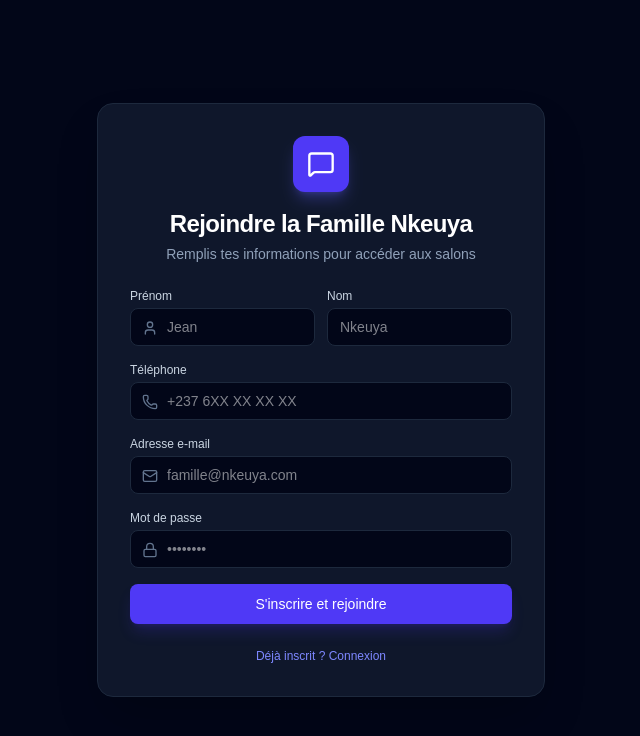
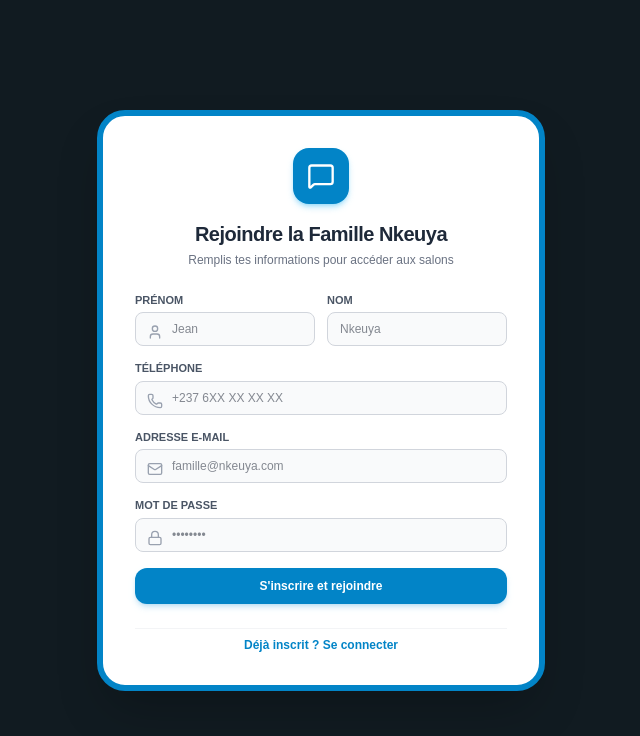
Before and after one commit to adou833/NkeuyaTchat, a Next.js app: page /auth in a window 1280 px wide. Shown: the top 736 px of the page, without its empty margins (319-959 px from the left). Built offline with nearby package versions, Linux system fonts and the light colour scheme.

Commit message:
Refactor AuthPage layout and styles
Updated styling and structure of the authentication page, including label adjustments and input field styles.

```diff
--- a/app/auth/page.tsx
+++ b/app/auth/page.tsx
@@ -3,7 +3,7 @@
 import { useState } from 'react';
 import { supabase } from '@/lib/supabase';
 import { useRouter } from 'next/navigation';
-import { MessageSquare, Lock, Mail, User, Phone, CheckCircle2, ShieldAlert, Loader2 } from 'lucide-react';
+import { MessageSquare, Lock, Mail, User, Phone, ShieldAlert, Loader2 } from 'lucide-react';
 
 export default function AuthPage() {
   const [isSignUp, setIsSignUp] = useState(true);
@@ -47,7 +47,7 @@ export default function AuthPage() {
     }
 
     if (isSignUp) {
-      const { data, error: signUpError } = await supabase.auth.signUp({
+      const { error: signUpError } = await supabase.auth.signUp({
         email,
         password,
         options: {
@@ -80,68 +80,69 @@ export default function AuthPage() {
   };
 
   return (
-    <main className="flex min-h-screen items-center justify-center bg-slate-950 px-4 py-8 text-white">
-      <div className="w-full max-w-md space-y-6 rounded-2xl bg-slate-900 p-8 shadow-2xl border border-slate-800">
+    <main className="flex min-h-[100dvh] items-center justify-center bg-[#111b21] px-4 py-8 text-white">
+      <div className="w-full max-w-md space-y-6 rounded-[28px] bg-white text-gray-900 p-8 shadow-2xl border-[6px] border-[#0284c7] relative overflow-hidden">
+
         <div className="text-center">
-          <div className="inline-flex h-14 w-14 items-center justify-center rounded-xl bg-indigo-600 shadow-lg shadow-indigo-500/30">
+          <div className="inline-flex h-14 w-14 items-center justify-center rounded-2xl bg-[#0284c7] text-white shadow-md shadow-sky-500/30">
             <MessageSquare className="h-7 w-7 text-white" />
           </div>
-          <h1 className="mt-4 text-2xl font-bold tracking-tight">
+          <h1 className="mt-4 text-xl font-bold tracking-tight text-gray-800">
             {isSignUp ? 'Rejoindre la Famille Nkeuya' : 'Connexion à NkeuyaTchat'}
           </h1>
-          <p className="mt-1 text-sm text-slate-400">
+          <p className="mt-1 text-xs text-gray-500">
             {isSignUp ? 'Remplis tes informations pour accéder aux salons' : 'Heureux de te revoir parmi nous !'}
           </p>
         </div>
 
         {error && (
-          <div className="rounded-lg bg-red-500/10 border border-red-500/20 p-3 text-sm text-red-400 flex items-center gap-2">
-            <ShieldAlert className="h-5 w-5 shrink-0" />
+          <div className="rounded-lg bg-red-50 border border-red-200 p-3 text-xs text-red-600 flex items-center gap-2">
+            <ShieldAlert className="h-4 w-4 shrink-0" />
             <span>{error}</span>
           </div>
         )}
 
-        <form className="space-y-4" onSubmit={handleAuth}>
+        <form className="space-y-3.5" onSubmit={handleAuth}>
           {isSignUp && (
             <>
               <div className="grid grid-cols-2 gap-3">
                 <div>
-                  <label className="block text-xs font-medium text-slate-300 mb-1">Prénom</label>
+                  <label className="block text-[11px] font-semibold text-gray-600 uppercase mb-1">Prénom</label>
                   <div className="relative">
-                    <User className="absolute left-3 top-3 h-4 w-4 text-slate-500" />
+                    <User className="absolute left-3 top-3 h-4 w-4 text-gray-400" />
                     <input
                       type="text"
                       required
                       value={prenom}
                       onChange={(e) => setPrenom(e.target.value)}
-                      className="w-full pl-9 pr-3 py-2 bg-slate-950 border border-slate-800 rounded-lg text-sm text-white focus:ring-2 focus:ring-indigo-500 focus:outline-none"
+                      className="w-full pl-9 pr-3 py-2 bg-gray-50 border border-gray-300 rounded-lg text-xs text-gray-900 focus:ring-2 focus:ring-[#0284c7] focus:outline-none"
                       placeholder="Jean"
                     />
                   </div>
                 </div>
                 <div>
-                  <label className="block text-xs font-medium text-slate-300 mb-1">Nom</label>
+                  <label className="block text-[11px] font-semibold text-gray-600 uppercase mb-1">Nom</label>
                   <input
                     type="text"
                     required
                     value={nom}
                     onChange={(e) => setNom(e.target.value)}
-                    className="w-full px-3 py-2 bg-slate-950 border border-slate-800 rounded-lg text-sm text-white focus:ring-2 focus:ring-indigo-500 focus:outline-none"
+                    className="w-full px-3 py-2 bg-gray-50 border border-gray-300 rounded-lg text-xs text-gray-900 focus:ring-2 focus:ring-[#0284c7] focus:outline-none"
                     placeholder="Nkeuya"
                   />
                 </div>
               </div>
 
               <div>
-                <label className="block text-xs font-medium text-slate-300 mb-1">Téléphone</label>
+                <label className="block text-[11px] font-semibold text-gray-600 uppercase mb-1">Téléphone</label>
                 <div className="relative">
-                  <Phone className="absolute left-3 top-3 h-4 w-4 text-slate-500" />
+                  <Phone className="absolute left-3 top-3 h-4 w-4 text-gray-400" />
                   <input
                     type="tel"
                     required
                     value={telephone}
                     onChange={(e) => setTelephone(e.target.value)}
-                    className="w-full pl-9 pr-3 py-2 bg-slate-950 border border-slate-800 rounded-lg text-sm text-white focus:ring-2 focus:ring-indigo-500 focus:outline-none"
+                    className="w-full pl-9 pr-3 py-2 bg-gray-50 border border-gray-300 rounded-lg text-xs text-gray-900 focus:ring-2 focus:ring-[#0284c7] focus:outline-none"
                     placeholder="+237 6XX XX XX XX"
                   />
                 </div>
@@ -150,41 +151,41 @@ export default function AuthPage() {
           )}
 
           <div>
-            <label className="block text-xs font-medium text-slate-300 mb-1">Adresse e-mail</label>
+            <label className="block text-[11px] font-semibold text-gray-600 uppercase mb-1">Adresse e-mail</label>
             <div className="relative">
-              <Mail className="absolute left-3 top-3 h-4 w-4 text-slate-500" />
+              <Mail className="absolute left-3 top-3 h-4 w-4 text-gray-400" />
               <input
                 type="email"
                 required
                 value={email}
                 onChange={(e) => setEmail(e.target.value)}
-                className="w-full pl-9 pr-3 py-2 bg-slate-950 border border-slate-800 rounded-lg text-sm text-white focus:ring-2 focus:ring-indigo-500 focus:outline-none"
+                className="w-full pl-9 pr-3 py-2 bg-gray-50 border border-gray-300 rounded-lg text-xs text-gray-900 focus:ring-2 focus:ring-[#0284c7] focus:outline-none"
                 placeholder="famille@nkeuya.com"
               />
             </div>
           </div>
 
           <div>
-            <label className="block text-xs font-medium text-slate-300 mb-1">Mot de passe</label>
+            <label className="block text-[11px] font-semibold text-gray-600 uppercase mb-1">Mot de passe</label>
             <div className="relative">
-              <Lock className="absolute left-3 top-3 h-4 w-4 text-slate-500" />
+              <Lock className="absolute left-3 top-3 h-4 w-4 text-gray-400" />
               <input
                 type="password"
                 required
                 value={password}
                 onChange={(e) => setPassword(e.target.value)}
-                className="w-full pl-9 pr-3 py-2 bg-slate-950 border border-slate-800 rounded-lg text-sm text-white focus:ring-2 focus:ring-indigo-500 focus:outline-none"
+                className="w-full pl-9 pr-3 py-2 bg-gray-50 border border-gray-300 rounded-lg text-xs text-gray-900 focus:ring-2 focus:ring-[#0284c7] focus:outline-none"
                 placeholder="••••••••"
               />
             </div>
             {isSignUp && password.length > 0 && (
               <div className="mt-2 space-y-1">
-                <div className="flex h-1.5 w-full rounded-full bg-slate-800 overflow-hidden">
+                <div className="flex h-1.5 w-full rounded-full bg-gray-200 overflow-hidden">
                   <div className={`h-full transition-all duration-300 ${strength.color}`} style={{ width: `${(strength.score / 4) * 100}%` }} />
                 </div>
                 <div className="flex justify-between items-center text-[10px]">
-                  <span className="text-slate-400">Force : <strong className="text-white">{strength.label}</strong></span>
-                  <span className={password.length >= 6 ? "text-emerald-400" : "text-slate-500"}>6 car. min</span>
+                  <span className="text-gray-500">Force : <strong className="text-gray-700">{strength.label}</strong></span>
+                  <span className={password.length >= 6 ? "text-emerald-600 font-bold" : "text-gray-400"}>6 car. min</span>
                 </div>
               </div>
             )}
@@ -193,22 +194,22 @@ export default function AuthPage() {
           <button
             type="submit"
             disabled={loading}
-            className="w-full flex items-center justify-center py-2.5 px-4 rounded-lg text-sm font-medium text-white bg-indigo-600 hover:bg-indigo-700 transition-colors shadow-lg shadow-indigo-600/20 disabled:opacity-50 mt-4"
+            className="w-full flex items-center justify-center py-2.5 px-4 rounded-xl text-xs font-bold text-white bg-[#0284c7] hover:bg-sky-700 transition-colors shadow-md shadow-sky-600/20 disabled:opacity-50 mt-4 cursor-pointer"
           >
-            {loading ? <Loader2 className="h-5 w-5 animate-spin" /> : isSignUp ? "S'inscrire et rejoindre" : 'Se connecter'}
+            {loading ? <Loader2 className="h-4 w-4 animate-spin" /> : isSignUp ? "S'inscrire et rejoindre" : 'Se connecter'}
           </button>
         </form>
 
-        <div className="text-center text-xs">
+        <div className="text-center text-xs pt-2 border-t border-gray-100">
           <button
             type="button"
             onClick={() => {
               setIsSignUp(!isSignUp);
               setError(null);
             }}
-            className="text-indigo-400 hover:text-indigo-300 font-medium"
+            className="text-[#0284c7] hover:text-sky-700 font-semibold cursor-pointer"
           >
-            {isSignUp ? 'Déjà inscrit ? Connexion' : 'Nouveau membre ? Créer un compte'}
+            {isSignUp ? 'Déjà inscrit ? Se connecter' : 'Nouveau membre ? Créer un compte'}
           </button>
         </div>
       </div>
```
